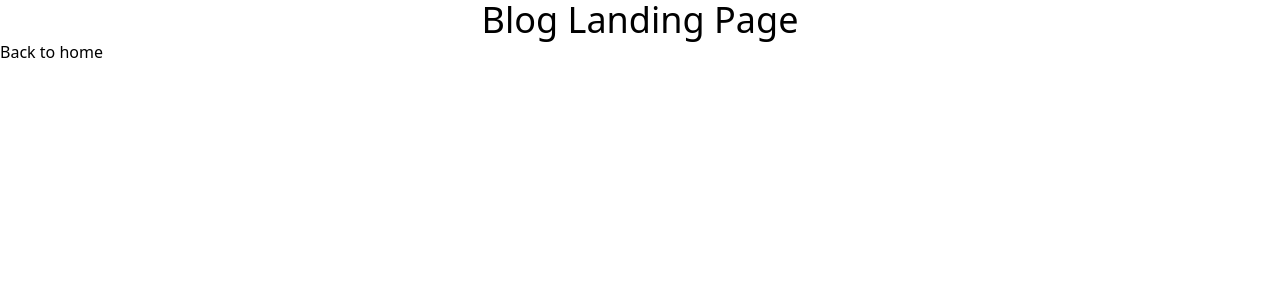
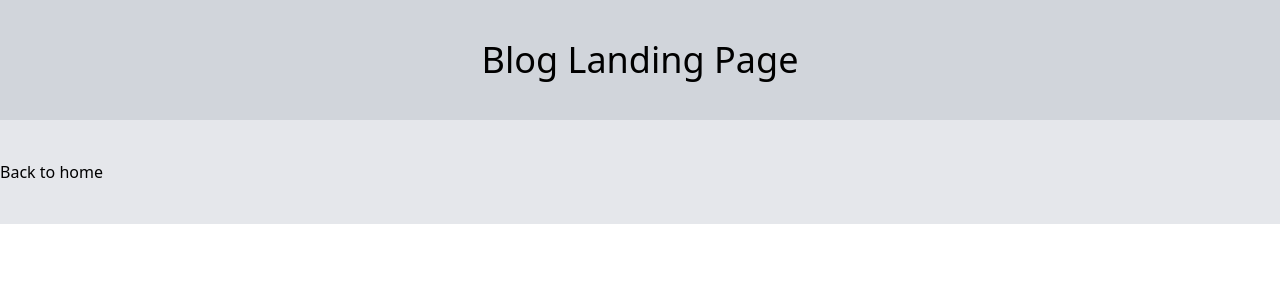
Before and after one commit to VinnyShipley/Personal_Site, a Next.js app: page /blog in a window 1280 px wide. Shown: the top 300 px of the page. Built offline with nearby package versions, Linux system fonts and the light colour scheme.

Commit message:
gray basic colors across all pages

```diff
--- a/src/pages/blog.js
+++ b/src/pages/blog.js
@@ -3,8 +3,8 @@ import Link from 'next/link';
 export default function BlogLandingPage() {
   return (
     <>
-      <h1 className="text-4xl text-center text-bold">Blog Landing Page</h1>
-      <h2>
+      <h1 className="text-4xl text-center text-bold bg-gray-300 m-50 py-10">Blog Landing Page</h1>
+      <h2 className="bg-gray-200 m-50 py-10">
         <Link href="/">Back to home</Link>
       </h2>
     </>
--- a/src/pages/projects.js
+++ b/src/pages/projects.js
@@ -3,8 +3,8 @@ import Link from 'next/link';
 export default function ProjectsLandingPage() {
   return (
     <>
-      <h1 className="text-4xl text-center text-bold">Project Landing Page</h1>
-      <h2>
+      <h1 className="text-4xl text-center text-bold bg-gray-300 m-50 py-10">Project Landing Page</h1>
+      <h2 className="bg-gray-200 m-50 py-10">
         <Link href="/">Back to home</Link>
       </h2>
     </>
```
